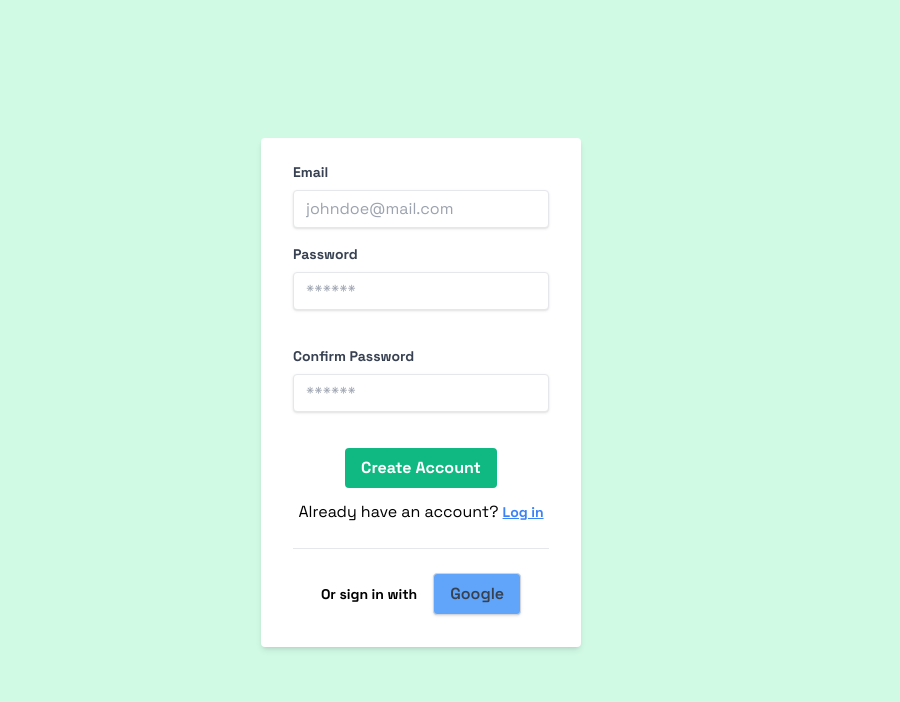
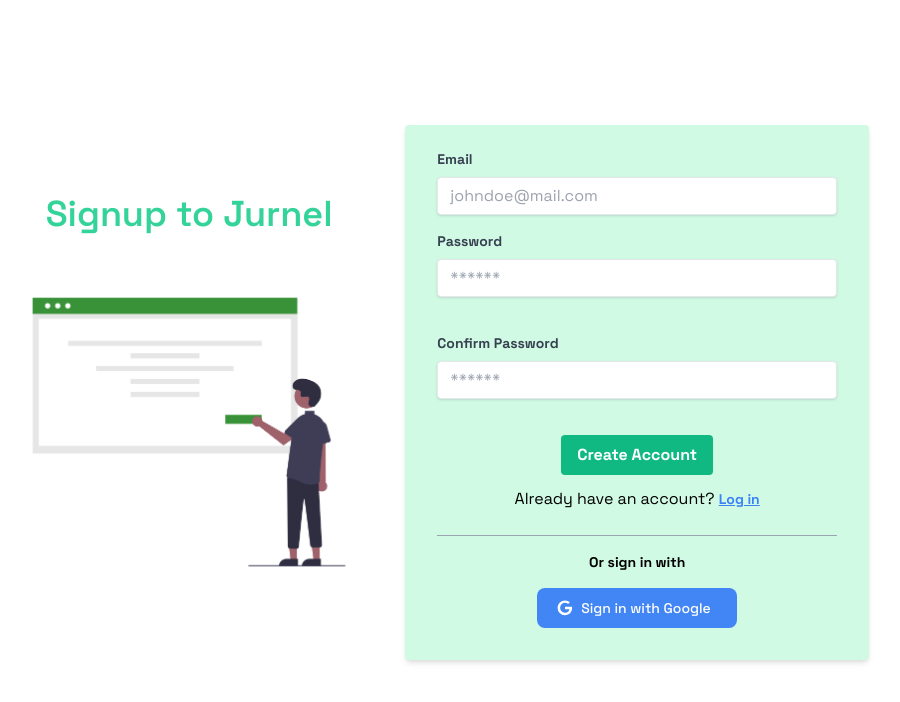
Before and after one commit to IbrahimDoba/jurnel, a Next.js app: page /auth/signup in a window 1280 px wide. Shown: the top 702 px of the page, without its empty margins (219-1119 px from the left). Built offline with nearby package versions, Linux system fonts and the light colour scheme.

Commit message:
UI: login/signup page edits

```diff
--- a/src/app/(journal)/jurnal/page.tsx
+++ b/src/app/(journal)/jurnal/page.tsx
@@ -58,7 +58,7 @@
       {
         id: "",
         title: "Welcome to Jurnal by Wordgen 🎉",
-        value: "<p>Hello World</p>",
+        value: "<p>Dear Jurnal.</p>",
         dateCreated: moment().format("YYYY-MM-DD"),
       },
     ]);
--- a/src/app/auth/login/page.tsx
+++ b/src/app/auth/login/page.tsx
@@ -6,6 +6,8 @@
 import { useRouter } from "next/navigation";
 import React, { useState } from "react";
 import { useDispatch } from "react-redux";
+import loginPNG from "../../../../public/login.png";
+import Image from "next/image";
 
 const Login = () => {
   const [errorMsg, setErrorMsg] = useState("");
@@ -67,8 +69,13 @@
   };
 
   return (
-    <div className="min-h-screen bg-emerald-100 flex items-center justify-center">
-      <div className="w-full max-w-xs mx-auto bg-white shadow-md rounded px-8 pt-6 pb-8 mb-4">
+    <div className="min-h-screen bg-white flex items-center justify-center">
+      <div className="flex w-[70%] justify-center items-center  ">
+        <div className="flex flex-col max-lg:hidden">
+          <h1 className="text-4xl font-semibold text-emerald-400 text-center mb-6">Login to Jurnel</h1>
+          <Image src={loginPNG} alt="Login Png" width={700} />
+        </div>
+        <div className="w-full max-w-lg mx-auto bg-emerald-100 shadow-md rounded px-8 pt-6 pb-8 mb-4">
           <span>{errorMsg}</span>
           <div className="mb-4">
             <label
@@ -125,21 +132,35 @@
             Forgot Password?
           </a> */}
           </div>
-        <div className="mt-6 text-center">
+          {/* <div className="mt-6 text-center">
             <div className="w-full border-t border-gray-200"></div>
-        </div>
-        <div className="mt-6 text-center">
-          <span className="inline-block align-baseline font-bold text-sm text-black hover:text-black">
+          </div> */}
+          <div className="mt-6 text-center flex flex-col justify-center items-center">
+            <span className="inline-block align-baseline font-bold text-sm text-black hover:text-black mb-5 pt-4 border-t border-gray-400  w-full">
               Or sign in with
             </span>
             <button
+              type="button"
               onClick={handleSignUpWithGoogle}
-            className="ml-4 bg-blue-400 border border-gray-300 text-white font-semibold py-2 px-4 rounded shadow hover:bg-blue-500 hover:border-gray-400"
+              className="text-white bg-[#4285F4] w-[50%] max-lg:w-[80%] hover:bg-[#EA4335] focus:ring-4 focus:outline-none focus:ring-[#34A853] font-medium rounded-lg text-sm px-5 py-2.5 text-center inline-flex items-center"
             >
-            Google
+              <svg
+                className="w-4 h-4 me-2"
+                aria-hidden="true"
+                xmlns="http://www.w3.org/2000/svg"
+                fill="currentColor"
+                viewBox="0 0 18 19"
+              >
+                <path
+                  fill-rule="evenodd"
+                  d="M8.842 18.083a8.8 8.8 0 0 1-8.65-8.948 8.841 8.841 0 0 1 8.8-8.652h.153a8.464 8.464 0 0 1 5.7 2.257l-2.193 2.038A5.27 5.27 0 0 0 9.09 3.4a5.882 5.882 0 0 0-.2 11.76h.124a5.091 5.091 0 0 0 5.248-4.057L14.3 11H9V8h8.34c.066.543.095 1.09.088 1.636-.086 5.053-3.463 8.449-8.4 8.449l-.186-.002Z"
+                  clip-rule="evenodd"
+                />
+              </svg>
+              Sign in with Google
             </button>
           </div>
-        <p className="mt-4 justify-center items-center flex">
+          <p className="mt-4 justify-center items-center flex max-lg:flex max-lg:flex-col">
             Click here to{" "}
             <Link
               href="/auth/signup"
@@ -150,6 +171,7 @@
           </p>
         </div>
       </div>
+    </div>
   );
 };
 
--- a/src/app/auth/signup/page.tsx
+++ b/src/app/auth/signup/page.tsx
@@ -2,9 +2,11 @@
 import { auth, googleProvider } from "@/firebase";
 import { login } from "@/redux/auth/authSlice";
 import { createUserWithEmailAndPassword, signInWithPopup } from "firebase/auth";
+import Image from "next/image";
 import { useRouter } from "next/navigation";
 import React, { useState } from "react";
 import { useDispatch } from "react-redux";
+import SignupPNG from "../../../../public/signup1.png";
 
 const SignUp = () => {
   const [errorMsg, setErrorMsg] = useState("");
@@ -78,8 +80,15 @@
   };
 
   return (
-    <div className="min-h-screen bg-emerald-100 flex items-center justify-center">
-      <div className="w-full max-w-xs mx-auto bg-white shadow-md rounded px-8 pt-6 pb-8 mb-4">
+    <div className="min-h-screen bg-white flex items-center justify-center">
+      <div className="flex w-[70%] justify-center items-center  ">
+        <div className="flex flex-col max-lg:hidden">
+          <h1 className="text-4xl font-semibold text-emerald-400 text-center mb-6">
+            Signup to Jurnel
+          </h1>
+          <Image src={SignupPNG} alt="Login Png" width={900} />
+        </div>
+        <div className="w-full max-w-lg mx-auto bg-emerald-100 shadow-md rounded px-8 pt-6 pb-8 mb-4">
           <span>{errorMsg}</span>
 
           <div className="mb-4">
@@ -132,7 +141,10 @@
               placeholder="******"
               value={signUpData.confirmPassword}
               onChange={(e) =>
-              setSignUpData({ ...signUpData, confirmPassword: e.target.value })
+                setSignUpData({
+                  ...signUpData,
+                  confirmPassword: e.target.value,
+                })
               }
             />
           </div>
@@ -154,18 +166,33 @@
             </a>
           </div>
           <div className="mt-6 text-center">
-          <div className="w-full border-t border-gray-200"></div>
+            <div className="w-full border-t border-gray-400 pb-4"></div>
           </div>
-        <div className="mt-6 text-center">
-          <span className="inline-block align-baseline font-bold text-sm text-black hover:text-black">
+          <div className=" text-center flex flex-col justify-center items-center">
+            <span className="inline-block align-baseline font-bold text-sm text-black hover:text-black mb-4">
               Or sign in with
             </span>
             <button
+              type="button"
               onClick={handleSignUpWithGoogle}
-            className="ml-4 bg-blue-400  border border-gray-300 text-gray-700 font-semibold py-2 px-4 rounded shadow hover:bg-blue-500 hover:border-gray-400"
+              className="text-white bg-[#4285F4] w-[50%] max-lg:w-[80%] hover:bg-[#EA4335] focus:ring-4 focus:outline-none focus:ring-[#34A853] font-medium rounded-lg text-sm px-5 py-2.5 text-center inline-flex items-center"
             >
-            Google
+              <svg
+                className="w-4 h-4 me-2"
+                aria-hidden="true"
+                xmlns="http://www.w3.org/2000/svg"
+                fill="currentColor"
+                viewBox="0 0 18 19"
+              >
+                <path
+                  fill-rule="evenodd"
+                  d="M8.842 18.083a8.8 8.8 0 0 1-8.65-8.948 8.841 8.841 0 0 1 8.8-8.652h.153a8.464 8.464 0 0 1 5.7 2.257l-2.193 2.038A5.27 5.27 0 0 0 9.09 3.4a5.882 5.882 0 0 0-.2 11.76h.124a5.091 5.091 0 0 0 5.248-4.057L14.3 11H9V8h8.34c.066.543.095 1.09.088 1.636-.086 5.053-3.463 8.449-8.4 8.449l-.186-.002Z"
+                  clip-rule="evenodd"
+                />
+              </svg>
+              Sign in with Google
             </button>
+          </div>
         </div>
       </div>
     </div>
--- a/tailwind.config.ts
+++ b/tailwind.config.ts
@@ -16,6 +16,11 @@
         error: 'hsl(354 84% 57%)',
         main: 'hsl(157, 68%, 96%)',
       },
+      screens: {
+        'max-lg': { max: '1000px' },
+        'max-md': { max: '680px' },
+        md: '681px',
+      },
     },
   },
   plugins: [require('@tailwindcss/typography')],
```
Also changed, not shown: public/login.png (added), public/signup1.png (added). Lines whose indentation alone changed are shown as unchanged.
